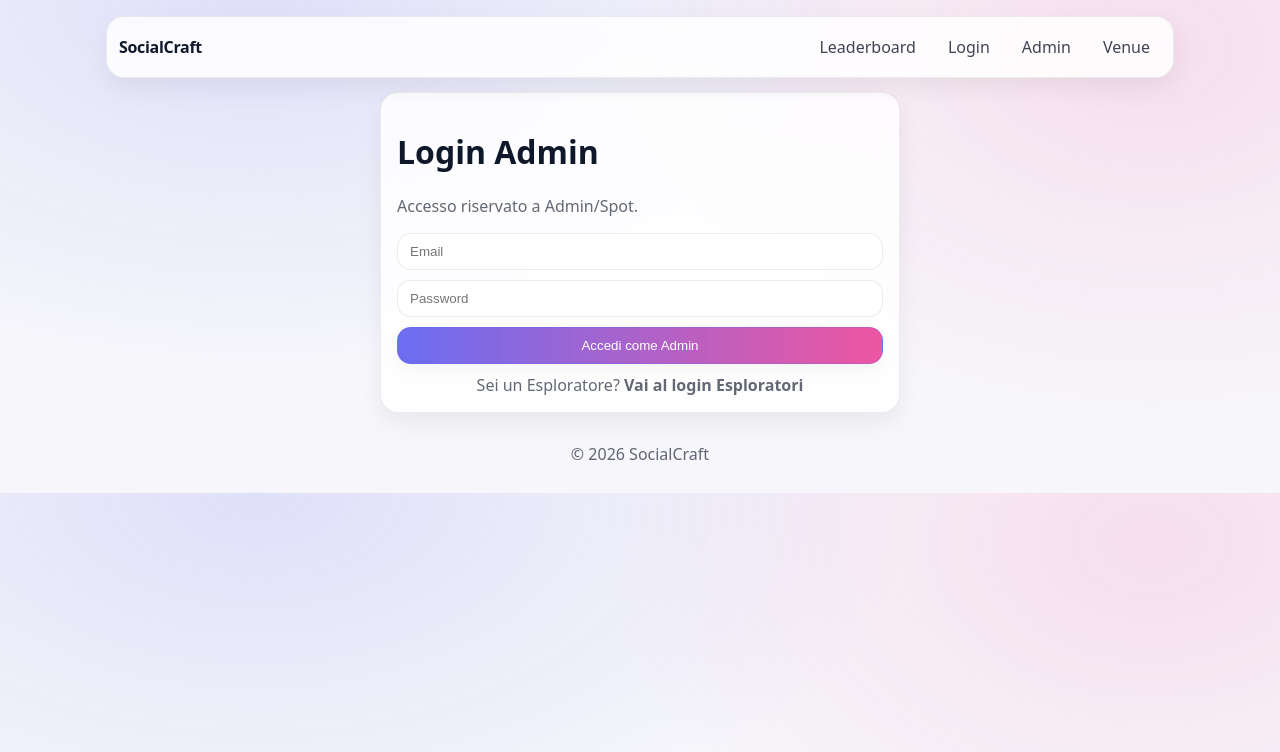
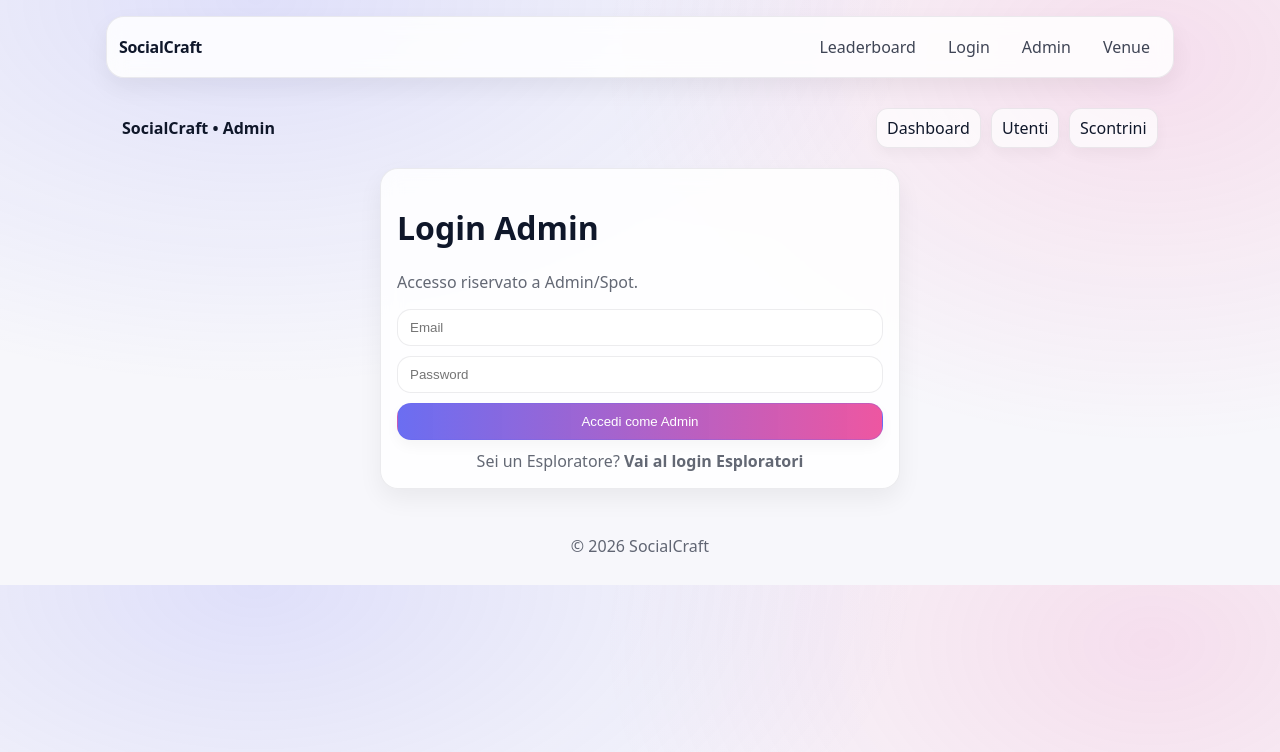
Before and after one commit to vits2709/socialcraft-platform, a Next.js app: page /admin/login in a window 1280 px wide. Shown: the top 752 px of the page. Built offline with nearby package versions, Linux system fonts and the light colour scheme; no server answers.

Commit message:
Add admin layout with logout button

```diff
--- /dev/null
+++ b/app/admin/layout.tsx
@@ -0,0 +1,54 @@
+import Link from "next/link";
+import { getSessionUser, isAdmin } from "@/lib/auth";
+
+export default async function AdminLayout({
+  children,
+}: {
+  children: React.ReactNode;
+}) {
+  const user = await getSessionUser();
+
+  let showLogout = false;
+  if (user) {
+    showLogout = await isAdmin(user.id);
+  }
+
+  return (
+    <div className="container">
+      {/* HEADER ADMIN */}
+      <header
+        style={{
+          display: "flex",
+          justifyContent: "space-between",
+          alignItems: "center",
+          marginBottom: 20,
+        }}
+      >
+        <div style={{ fontWeight: 600 }}>SocialCraft • Admin</div>
+
+        <div style={{ display: "flex", gap: 10 }}>
+          <Link className="btn mini" href="/admin">
+            Dashboard
+          </Link>
+
+          <Link className="btn mini" href="/admin/users">
+            Utenti
+          </Link>
+
+          <Link className="btn mini" href="/admin/receipts">
+            Scontrini
+          </Link>
+
+          {showLogout && (
+            <Link className="btn mini" href="/logout">
+              Logout
+            </Link>
+          )}
+        </div>
+      </header>
+
+      {/* CONTENUTO PAGINE ADMIN */}
+      {children}
+    </div>
+  );
+}
```
